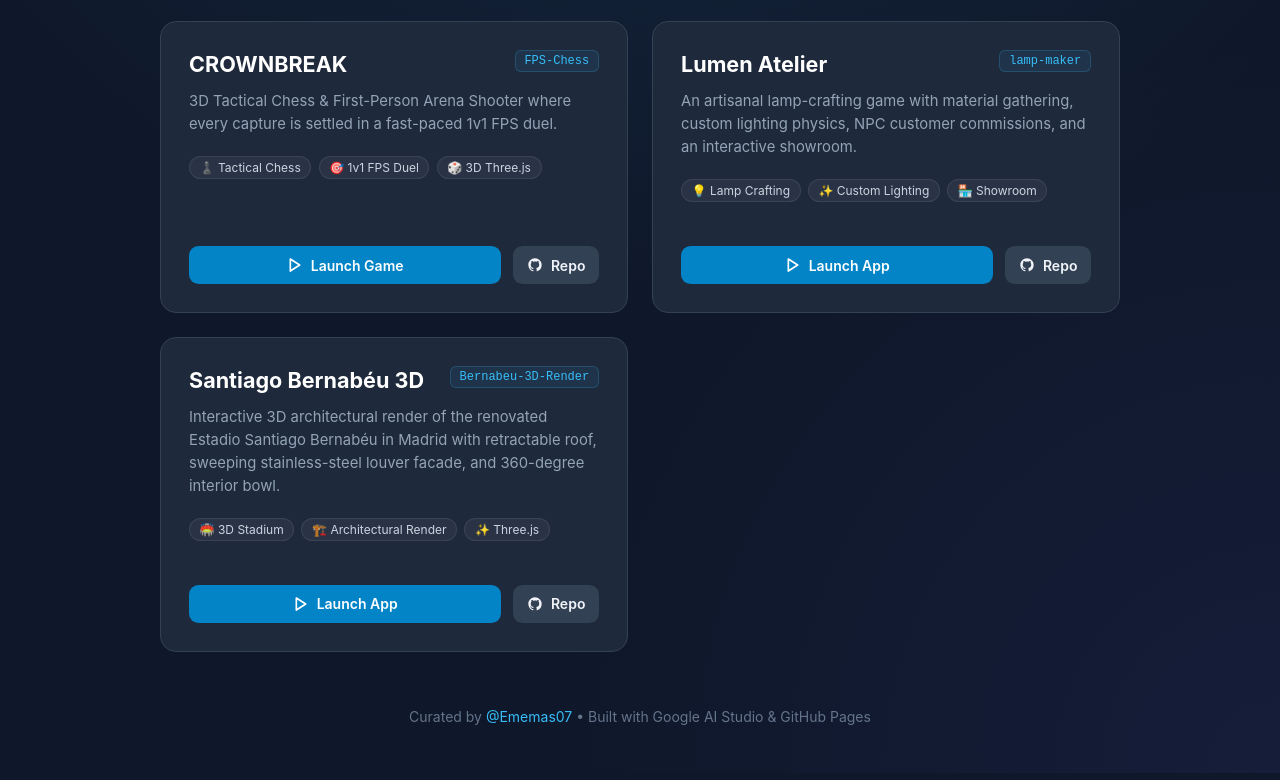
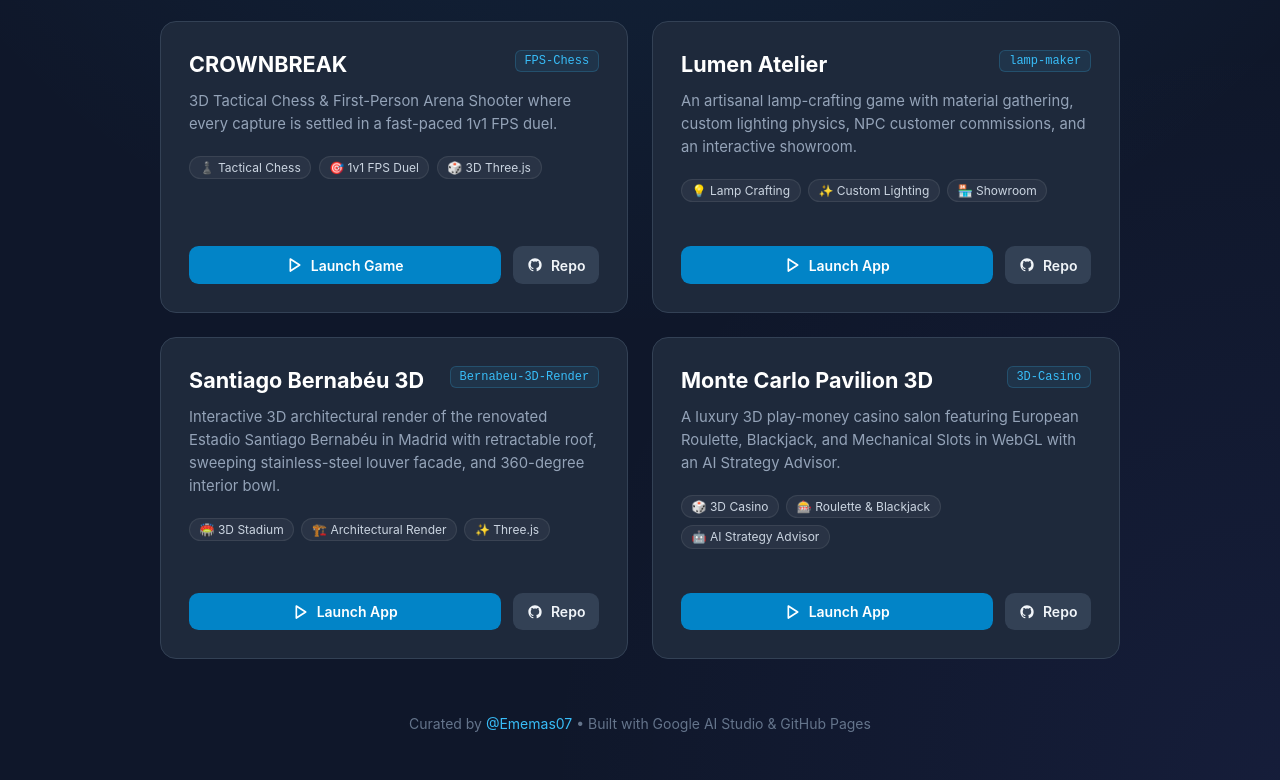
Before and after one commit to Ememas07/AI-Studio-Hub, a plain HTML site: page index.html in a window 1280 px wide. Shown: the part 551-1331 px from the top of the page. Drawn offline with Linux system fonts and the light colour scheme.

Commit message:
Add Monte Carlo Pavilion 3D (3D-Casino) to Hub

```diff
--- a/index.html
+++ b/index.html
@@ -399,6 +399,36 @@
         </a>
       </div>
     </article>
+
+    <!-- Project 6: 3D Casino -->
+    <article class="card">
+      <div class="card-top">
+        <div class="card-header">
+          <h2>Monte Carlo Pavilion 3D</h2>
+          <span class="repo-pill">3D-Casino</span>
+        </div>
+        <p>A luxury 3D play-money casino salon featuring European Roulette, Blackjack, and Mechanical Slots in WebGL with an AI Strategy Advisor.</p>
+        <div class="tags">
+          <span class="tag">🎲 3D Casino</span>
+          <span class="tag">🎰 Roulette & Blackjack</span>
+          <span class="tag">🤖 AI Strategy Advisor</span>
+        </div>
+      </div>
+      <div class="card-actions">
+        <a class="btn btn-primary" href="https://ememas07.github.io/3D-Casino/" target="_blank" rel="noopener noreferrer">
+          <svg viewBox="0 0 24 24" fill="none" stroke="currentColor" stroke-width="2.5" stroke-linecap="round" stroke-linejoin="round">
+            <polygon points="5 3 19 12 5 21 5 3"></polygon>
+          </svg>
+          Launch App
+        </a>
+        <a class="btn btn-secondary" href="https://github.com/Ememas07/3D-Casino" target="_blank" rel="noopener noreferrer" title="View repository on GitHub">
+          <svg viewBox="0 0 24 24" fill="currentColor">
+            <path fill-rule="evenodd" clip-rule="evenodd" d="M12 2C6.477 2 2 6.484 2 12.017c0 4.425 2.865 8.18 6.839 9.504.5.092.682-.217.682-.483 0-.237-.008-.868-.013-1.703-2.782.605-3.369-1.343-3.369-1.343-.454-1.158-1.11-1.466-1.11-1.466-.908-.62.069-.608.069-.608 1.003.07 1.53 1.032 1.53 1.032.892 1.53 2.341 1.088 2.91.832.092-.647.35-1.088.636-1.338-2.22-.253-4.555-1.113-4.555-4.951 0-1.093.39-1.988 1.029-2.688-.103-.253-.446-1.272.098-2.65 0 0 .84-.27 2.75 1.026A9.564 9.564 0 0112 6.844c.85.004 1.705.115 2.504.337 1.909-1.296 2.747-1.027 2.747-1.027.546 1.379.202 2.398.1 2.651.64.7 1.028 1.595 1.028 2.688 0 3.848-2.339 4.695-4.566 4.943.359.309.678.92.678 1.855 0 1.338-.012 2.419-.012 2.747 0 .268.18.58.688.482A10.019 10.019 0 0022 12.017C22 6.484 17.522 2 12 2z"></path>
+          </svg>
+          Repo
+        </a>
+      </div>
+    </article>
   </main>
 
   <footer>
```
